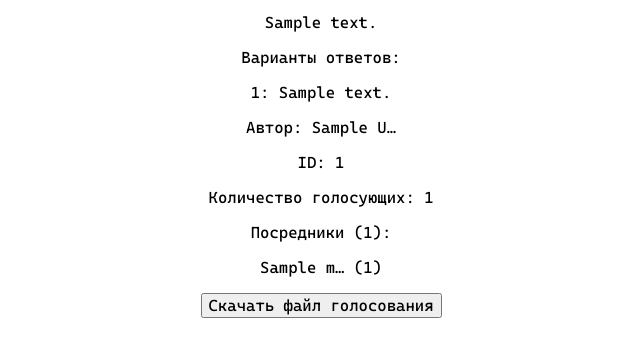
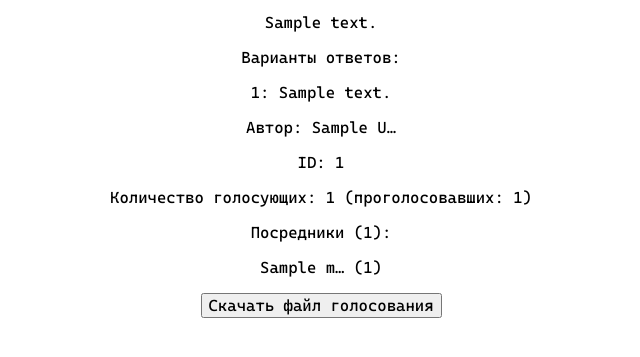
Before and after one commit to 497d2c8f/project, a Django app: template mysite/votings/templates/votings/voting_page.html in a window 1280 px wide. Shown: the part 169-526 px from the top of the page, without its empty margins (319-959 px from the left). Run offline with Django 4.2, Linux system fonts and the light colour scheme; the template is opened without the code that fills it: most values are stand-ins (such as "Sample title", 1, 10 or a date in 2020).

Commit message:
Added the number of participants who voted

```diff
--- a/mysite/votings/models.py
+++ b/mysite/votings/models.py
@@ -29,6 +29,7 @@ class Voting(models.Model):
 	def get_voting_data(self):
 		options = [{'option_id': option.option_id, 'text': option.text, 'counter': option.counter} for option in self.option_set.all()]
 		participants = [participant.user.username for participant in self.participant_set.all()]
+		voted_participants_number = len(self.participant_set.filter(rfp__isnull=False, e_emek_e_eaek_b__isnull=False))
 		electors = [participant.user.username for participant in self.participant_set.all() if participant.mediator]
 		mediators = {participant.user.username: len(participant.user.mediator.filter(voting=self)) for participant in self.participant_set.filter(is_mediator=True)}
 		result = {}
@@ -44,6 +45,7 @@ class Voting(models.Model):
 			'description': self.description.text,
 			'options': options,
 			'participants': participants,
+			'voted_participants_number': voted_participants_number,
 			'mediators': mediators,
 			'electors': electors,
 			'result': result
--- a/mysite/votings/templates/votings/voting_page/mediators.html
+++ b/mysite/votings/templates/votings/voting_page/mediators.html
@@ -1,4 +1,4 @@
-<p>Количество голосующих: {{ voting_data.electors|length }}</p>
+<p>Количество голосующих: {{ voting_data.electors|length }} (проголосовавших: {{ voting_data.voted_participants_number }})</p>
 <p>Посредники ({{ voting_data.mediators|length }}):</p>
 
 {% if profile_has_public_keys and user.username != voting_data.author and not user.is_anonymous and voting_data.registration %}
```
